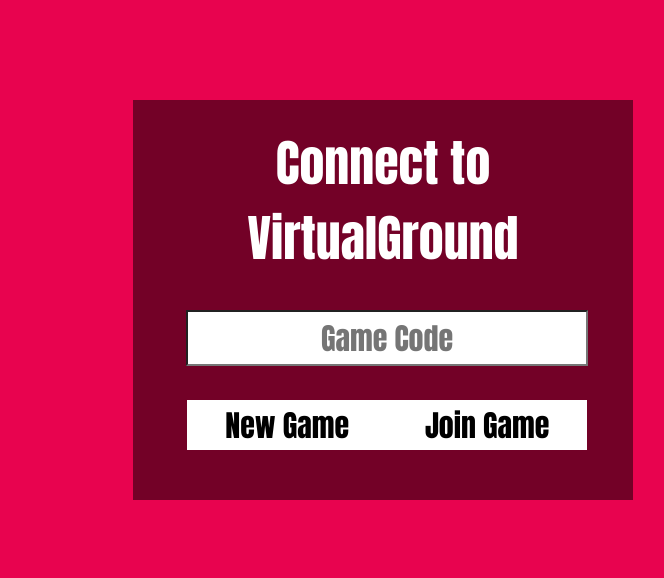
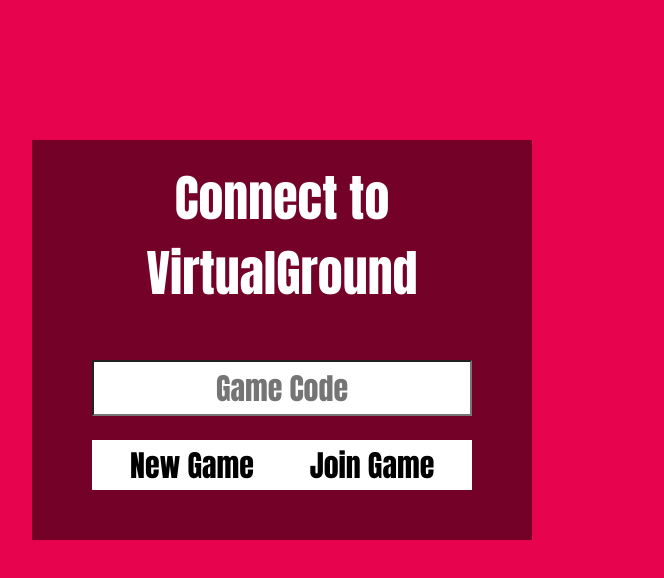
Before and after one commit to glew2/VirtualGround2021, a website: page connect.html in a window 1280 px wide. Shown: the whole page, without its empty margins (348-1012 px from the left). Drawn offline with nearby package versions, Linux system fonts and the light colour scheme; no server answers.

Commit message:
Fixed center zoom issue

```diff
--- a/connect.html
+++ b/connect.html
@@ -4,7 +4,24 @@
     <meta charset="UTF-8">
     <meta name="viewport" content="width=device-width, initial-scale=1.0">
     <meta http-equiv="X-UA-Compatible" content="ie=edge">
+
+    <title>VirtualGround</title>
+    <script defer src="http://localhost/socket.io/socket.io.js"></script>
+    <script defer src="connectScript.js"></script>
+</head>
+<body>
+
     <style>
+
+        html, body {
+            width: 100%;
+            height: 100%;
+            max-width: 960px;
+            max-height: 760px;
+            background-color: #E8034F;
+            margin: auto;
+        }
+
         .button1 {
             display: block;
             height: 50px;
@@ -20,10 +37,9 @@
             font-size: 30px;
             font-weight: 500;
             cursor: pointer;
-            margin-left: 527.2px;
-            margin-top: 400px;
             z-index: 1;
-            position: relative;
+            position: absolute;
+            margin: 440px 280px auto;
 
         }
 
@@ -50,10 +66,9 @@
             font-size: 30px;
             font-weight: 500;
             cursor: pointer;
-            margin-left: 727.2px;
-            margin-top: -50px;
             z-index: 1;
-            position: relative;
+            position: fixed;
+            margin: 440px 460px auto;
 
         }
 
@@ -65,6 +80,7 @@
             background: #DCDCDC;
         }
 
+
         .bg-container{
             width: 500px;
             height: 400px;
@@ -73,38 +89,35 @@
             background-repeat: no-repeat;
             background-size: 200px;
             background-position: center center;
-            margin-left: 473.2px;
-            margin-top: -350px;
             z-index: 0;
-            position: relative;
+            position: fixed;
+            margin: 140px 220px auto;
         }
 
         .gameCode {
-            width: 394px;
+            width: 372px;
             height: 50px;
             background-color: #FFF;
             text-align: center;
             font-family: 'Impact', fantasy;
             font-size: 30px;
             font-weight: 500;
-            margin-left: 526px;
-            margin-top: -190px;
             position: fixed;
             z-index: 0;
+            margin: 360px 280px auto;
 
 
         }
 
         .welcomeText {
-            width: 394px;
+            width: 400px;
             height: 50px;
             text-align: center;
             font-family: 'Impact', fantasy;
             font-size: 50px;
             font-weight: 500;
             color: white;
-            margin-left: 526px;
-            margin-top: -375px;
+            margin: 160px 270px auto;
             position: fixed;
             z-index: 0;
 
@@ -117,11 +130,6 @@
 
 
     </style>
-    <title>VirtualGround</title>
-    <script defer src="http://localhost/socket.io/socket.io.js"></script>
-    <script defer src="connectScript.js"></script>
-</head>
-<body style="background-color:#E8034F ;">
 
 
     <!--<button id = 'btnCreate'>New Game</button>*/
@@ -141,4 +149,6 @@
 
 
 </body>
+
+
 </html>
```
